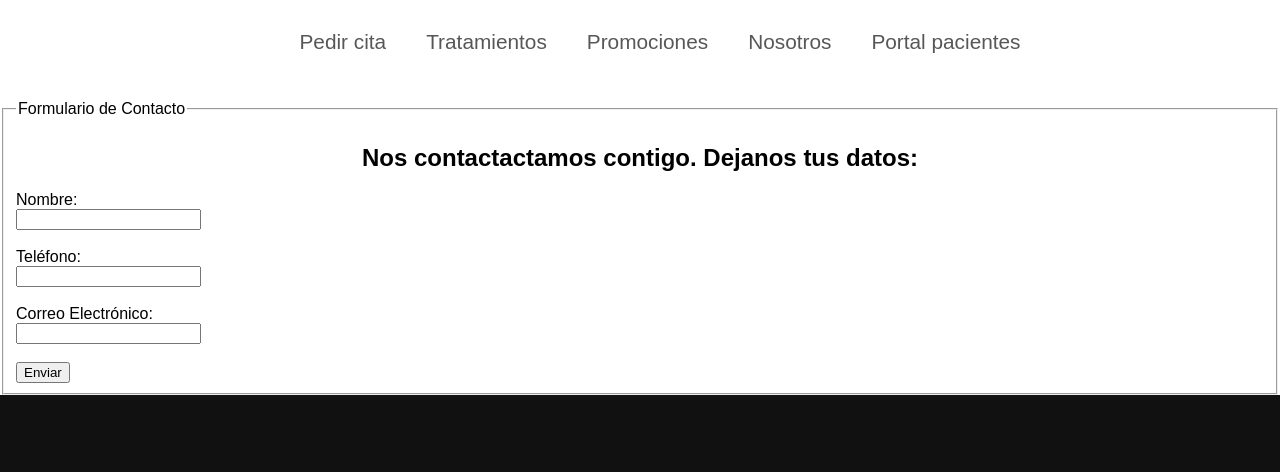
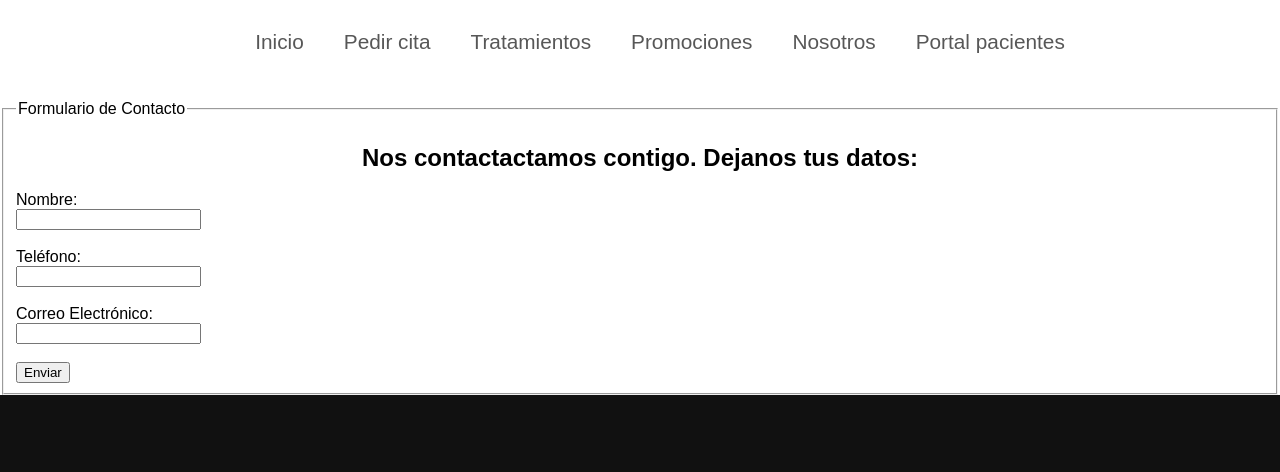
Before and after one commit to Linamgr1505/Comision59945, a plain HTML site: page Pages/citas.html in a window 1280 px wide. Shown: the part 166-638 px from the top of the page. Drawn offline with Linux system fonts and the light colour scheme.

Commit message:
Se añadió inicio en la barra de menú
Agregada la opción de inicio en el menu principal

```diff
--- a/Pages/citas.html
+++ b/Pages/citas.html
@@ -15,6 +15,7 @@
         </a>
         <div class="navbar">
           <ul>
+            <li><a href="../index.html">Inicio</a></li>
             <li><a href="../Pages/citas.html">Pedir cita</a></li>
             <li><a href="../Pages/tratamientos.html">Tratamientos</a></li>
             <li><a href="../Pages/promociones.html">Promociones</a></li>
```
Also changed, not shown: Pages/nosotros.html (+1 -0 lines), Pages/promociones.html (+1 -0 lines), Pages/tratamientos.html (+1 -0 lines), index.html (+1 -0 lines).
